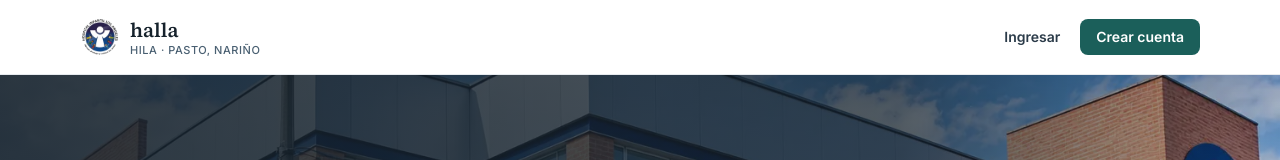
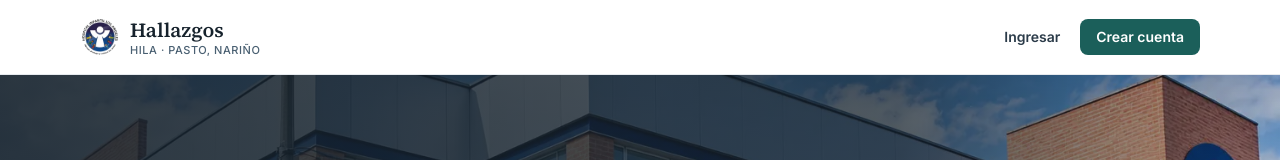
Before and after one commit to OscarNarvaez/pg_web_halla, a React (Vite) app: page / in a window 1280 px wide. Shown: the top 160 px of the page. Built offline with nearby package versions, Linux system fonts and the light colour scheme; no server answers.

Commit message:
feat(ui): la marca dice «Hallazgos» en lugar de «halla»

```diff
--- a/src/components/layout/Marca.jsx
+++ b/src/components/layout/Marca.jsx
@@ -4,15 +4,15 @@ import { INSTITUCION } from '../../lib/catalogos'
 import logo from '../../assets/logo-hila.webp'
 
 /**
- * Marca de halla con el logo del hospital. El logo va sobre un disco blanco: su texto perimetral es oscuro
+ * Marca de la aplicación («Hallazgos») con el logo del hospital. El logo va sobre un disco blanco: su texto perimetral es oscuro
  * y desaparecería sobre los fondos `invertida` (barra lateral y pantallas con la foto de la fachada).
  */
 export function Marca({ a = '/', invertida = false, conInstitucion = false, className }) {
   return (
-    <Link to={a} className={cx('group inline-flex items-center gap-2.5 rounded-md', className)} aria-label="halla, ir al inicio">
+    <Link to={a} className={cx('group inline-flex items-center gap-2.5 rounded-md', className)} aria-label="Hallazgos, ir al inicio">
       <img src={logo} alt="" width="40" height="40" className="size-10 shrink-0 rounded-full bg-white p-0.5" />
       <span className="leading-tight">
-        <span className={cx('block font-serif text-xl font-semibold', invertida ? 'text-white' : 'text-tinta-900')}>halla</span>
+        <span className={cx('block font-serif text-xl font-semibold', invertida ? 'text-white' : 'text-tinta-900')}>Hallazgos</span>
         {conInstitucion && (
           <span className={cx('block text-[11px] font-medium uppercase tracking-wider', invertida ? 'text-halla-100' : 'text-tinta-500')}>
             {INSTITUCION.sigla} · {INSTITUCION.ciudad}
```
